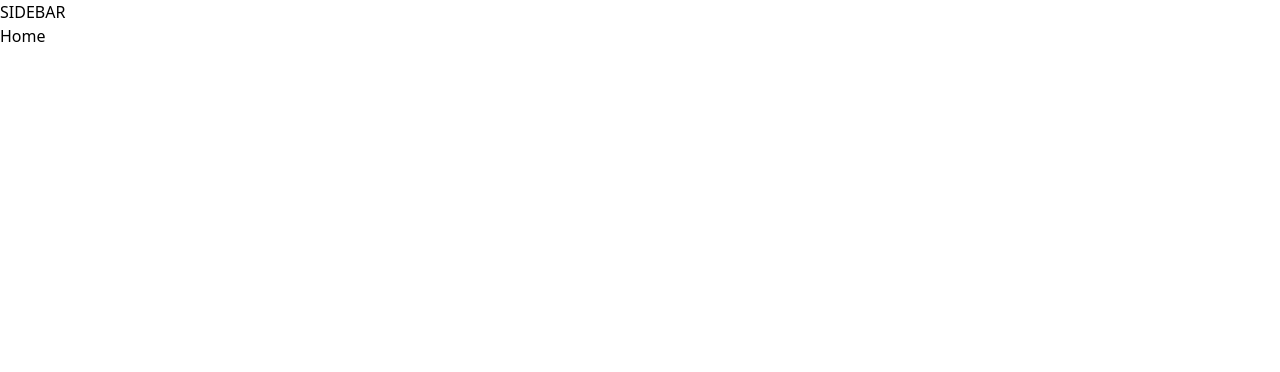
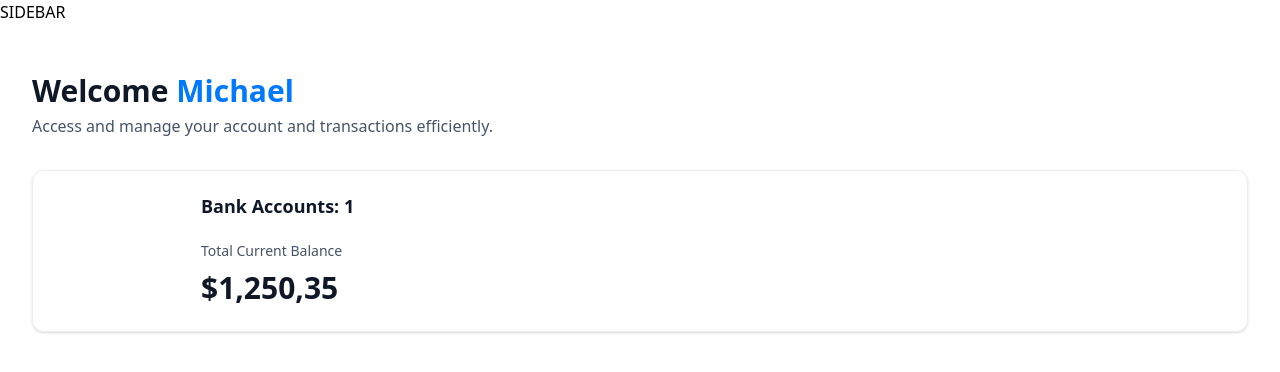
Before and after one commit to Jimike110/bankify, a Next.js app: page / in a window 1280 px wide. Shown: the top 372 px of the page. Built offline with nearby package versions, Linux system fonts and the light colour scheme.

Commit message:
Added Total balance box; installed Chart.js

```diff
--- a/app/(root)/page.tsx
+++ b/app/(root)/page.tsx
@@ -1,9 +1,29 @@
-import React from 'react'
+import HeaderBox from "@/components/HeaderBox";
+import TotalBalanceBox from "@/components/TotalBalanceBox";
+import React from "react";
 
 const Home = () => {
+  const loggedIn = { firstName: "Michael" };
   return (
-    <div>Home</div>
-  )
-}
+    <section className="home">
+      <div className="home-content">
+        <header className="home-header">
+          <HeaderBox
+            type="greeting"
+            title="Welcome"
+            user={loggedIn?.firstName || "Guest"}
+            subtext="Access and manage your account and transactions efficiently."
+          ></HeaderBox>
 
-export default Home
+          <TotalBalanceBox
+          accounts ={[]}
+          totalBanks={1}
+          totalCurrentBalance={1250.35}>
+          </TotalBalanceBox>
+        </header>
+      </div>
+    </section>
+  );
+};
+
+export default Home;
--- /dev/null
+++ b/components/AnimatedCounter.tsx
@@ -0,0 +1,13 @@
+"use client";
+
+import CountUp from "react-countup";
+
+const AnimatedCounter = ({ amount }: { amount: number }) => {
+  return (
+    <div className="w-full">
+      <CountUp decimal="," decimals={2} prefix="$" end={amount}></CountUp>
+    </div>
+  );
+};
+
+export default AnimatedCounter;
--- /dev/null
+++ b/components/HeaderBox.tsx
@@ -0,0 +1,22 @@
+import React from "react";
+
+const HeaderBox = ({
+  type = "title",
+  title,
+  subtext,
+  user,
+}: HeaderBoxProps) => {
+  return (
+    <div className="header-box">
+      <h1 className="header-box-title">
+        {title}
+        {type === "greeting" && (
+          <span className="text-bankGradient">&nbsp;{user}</span>
+        )}
+      </h1>
+      <p className="header-box-subtext">{subtext}</p>
+    </div>
+  );
+};
+
+export default HeaderBox;
--- /dev/null
+++ b/components/TotalBalanceBox.tsx
@@ -0,0 +1,26 @@
+import AnimatedCounter from "./AnimatedCounter";
+
+const TotalBalanceBox = ({
+  accounts = [],
+  totalBanks,
+  totalCurrentBalance,
+}: TotalBalanceBoxProps) => {
+  return (
+    <section className="total-balance">
+      <div className="total-balance-chart">
+        {/* DoughnutChart */}
+        </div>
+      <div className="flex flex-col gap-6">
+        <h2 className="header-2">Bank Accounts: {totalBanks}</h2>
+        <div className="flex flex-col gap-2">
+          <p className="total-balance-label">Total Current Balance</p>
+          <p className="total-balance-amount flex-center gap-2">
+            <AnimatedCounter amount={totalCurrentBalance}></AnimatedCounter>
+          </p>
+        </div>
+      </div>
+    </section>
+  );
+};
+
+export default TotalBalanceBox;
--- a/package.json
+++ b/package.json
@@ -10,11 +10,14 @@
   },
   "dependencies": {
     "@radix-ui/react-slot": "^1.1.1",
+    "chart.js": "^4.4.7",
     "class-variance-authority": "^0.7.1",
     "clsx": "^2.1.1",
     "lucide-react": "^0.473.0",
     "next": "^14.2.23",
+    "query-string": "^9.1.1",
     "react": "^18",
+    "react-countup": "^6.5.3",
     "react-dom": "^18",
     "tailwind-merge": "^2.6.0",
     "tailwindcss-animate": "^1.0.7"
--- a/types/index.d.ts
+++ b/types/index.d.ts
@@ -202,7 +202,7 @@ declare interface BankTabItemProps {
   appwriteItemId?: string;
 }
 
-declare interface TotlaBalanceBoxProps {
+declare interface TotalBalanceBoxProps {
   accounts: Account[];
   totalBanks: number;
   totalCurrentBalance: number;
```
Also changed, not shown: 1 other file (tests, documents, lock files or other folders).
